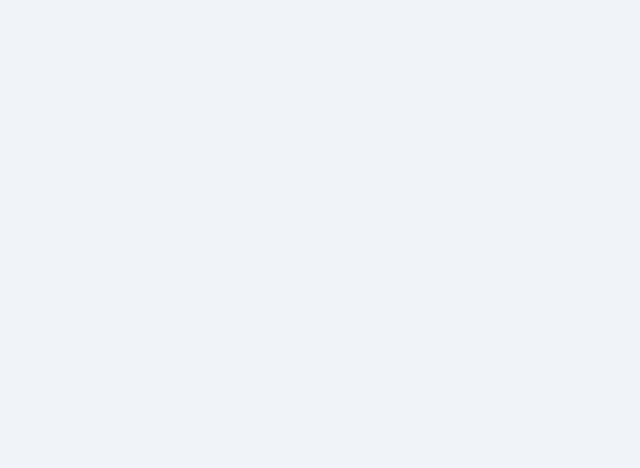
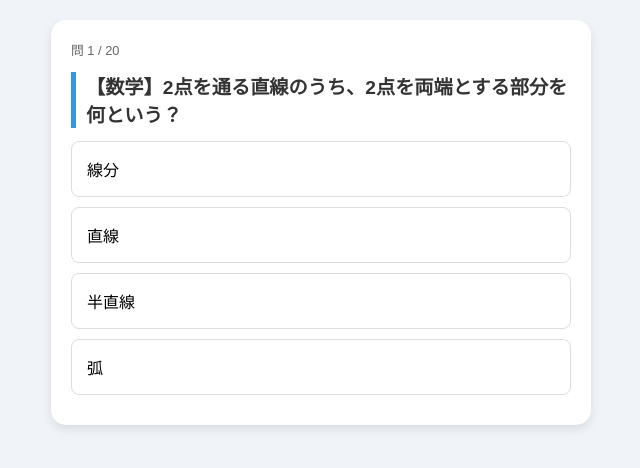
Before and after one commit to japanniki/a, a plain HTML site: page index.html in a window 1280 px wide. Shown: the whole page, without its empty margins (319-959 px from the left). Drawn offline with Linux system fonts and the light colour scheme.

Commit message:
Update index.html

```diff
--- a/index.html
+++ b/index.html
@@ -3,18 +3,95 @@
 <head>
     <meta charset="UTF-8">
     <meta name="viewport" content="width=device-width, initial-scale=1.0">
-    <title>中1 学年末考査対策クイズ（数学・美術）</title>
+    <title>中1学年末テスト対策</title>
     <style>
-        :root { --primary-color: #3498db; --bg-color: #f0f4f8; }
-        body { font-family: 'Helvetica Neue', Arial, sans-serif; background-color: var(--bg-color); display: flex; justify-content: center; align-items: center; min-height: 100vh; margin: 0; padding: 20px; box-sizing: border-box; }
-        #quiz-container { background: white; padding: 30px; border-radius: 20px; box-shadow: 0 10px 25px rgba(0,0,0,0.1); width: 100%; max-width: 600px; text-align: center; }
-        h1 { color: #2c3e50; font-size: 1.4rem; margin-bottom: 20px; border-bottom: 3px solid var(--primary-color); padding-bottom: 10px; }
-        .progress { font-size: 0.9rem; color: #7f8c8d; margin-bottom: 10px; }
-        .question { font-size: 1.1rem; color: #34495e; margin-bottom: 25px; line-height: 1.5; font-weight: bold; }
-        .option { display: block; width: 100%; padding: 15px; margin: 10px 0; border: 2px solid #ecf0f1; border-radius: 12px; cursor: pointer; text-align: left; background: #fff; font-size: 1rem; transition: all 0.2s ease; }
-        .option:hover { border-color: var(--primary-color); background-color: #ebf5fb; }
-        .option.correct { background-color: #d4edda; border-color: #28a745; color: #155724; }
-        .option.wrong { background-color: #f8d7da; border-color: #dc3545; color: #721c24; }
-        #result-area { margin-top: 20px; padding: 15px; border-radius: 10px; display: none; }
-        #hint-text { font-size: 0.85rem; color: #e67e22; background: #fef5e7; padding: 10px; border-radius: 5px; margin-bottom: 15px; display: none; }
-        #next-btn { background
+        body { font-family: sans-serif; background: #f0f4f8; margin: 0; padding: 20px; display: flex; justify-content: center; }
+        #app { background: white; width: 100%; max-width: 500px; padding: 20px; border-radius: 15px; box-shadow: 0 4px 10px rgba(0,0,0,0.1); }
+        h1 { font-size: 1.2rem; color: #333; border-left: 5px solid #3498db; padding-left: 10px; }
+        .btn { display: block; width: 100%; padding: 15px; margin: 10px 0; border: 1px solid #ddd; border-radius: 8px; background: white; cursor: pointer; text-align: left; font-size: 1rem; }
+        .btn:hover { background: #f9f9f9; }
+        #next-btn { display: none; width: 100%; padding: 15px; background: #3498db; color: white; border: none; border-radius: 8px; font-weight: bold; cursor: pointer; margin-top: 10px; }
+        .correct { background: #d4edda !important; border-color: #28a745; }
+        .wrong { background: #f8d7da !important; border-color: #dc3545; }
+    </style>
+</head>
+<body>
+    <div id="app">
+        <div id="status" style="font-size: 0.8rem; color: #666;"></div>
+        <h1 id="question">読み込み中...</h1>
+        <div id="answers"></div>
+        <button id="next-btn" onclick="nextQuestion()">次の問題へ</button>
+    </div>
+
+<script>
+    // 資料SCN_20260225_0458.pdfに基づいた20問
+    const questions = [
+        {q:"【数学】2点を通る直線のうち、2点を両端とする部分を何という？", a:["線分","直線","半直線","弧"], c:"線分"},
+        {q:"【数学】1つの頂点から角を半分に分ける線を何という？", a:["角の二等分線","垂直二等分線","接線","母線"], c:"角の二等分線"},
+        {q:"【数学】円周上の2点を結ぶ線分を何という？", a:["弦","弧","半径","直径"], c:"弦"},
+        {q:"【数学】球の表面積を求める公式は？", a:["4πr²","4/3πr³","πr²","2πr"], c:"4πr²"},
+        {q:"【数学】底面が半径r、高さhの円柱の体積は？", a:["πr²h","1/3πr²h","2πrh","2πr(r+h)"], c:"πr²h"},
+        {q:"【数学】全ての面が合同な正多角形で頂点に集まる面の数が等しい立体は？", a:["正多面体","正角柱","正角錐","回転体"], c:"正多面体"},
+        {q:"【数学】正三角形の面だけでできている正多面体は何種類？", a:["3種類","1種類","2種類","5種類"], c:"3種類"},
+        {q:"【数学】長方形を1回転させてできる立体は？", a:["円柱","円錐","球","正六面体"], b:"円柱", c:"円柱"},
+        {q:"【数学】空間で、1つの直線に垂直な2つの平面は？", a:["平行","垂直","ねじれの位置","1点を通る"], c:"平行"},
+        {q:"【数学】おうぎ形の面積の公式（中心角a）は？", a:["πr² × a/360","2πr × a/360","πr²","1/2πr"], c:"πr² × a/360"},
+        {q:"【美術】色相環で向かい合う位置にある色の関係は？", a:["補色","同系色","無彩色","類似色"], c:"補色"},
+        {q:"【美術】横線が細く、右端に「山（ウロコ）」がある書体は？", a:["明朝体","ゴシック体","楷書体","サンセリフ体"], c:"明朝体"},
+        {q:"【美術】線の太さがほぼ一定で、力強い印象の書体は？", a:["ゴシック体","明朝体","ローマン体","スクリプト体"], c:"ゴシック体"},
+        {q:"【美術】欧文レタリングで「飾り」がない書体は？", a:["サンセリフ体","ローマン体","イタリック体","ゴシック"], c:"サンセリフ体"},
+        {q:"【美術】色の三要素は、色相、明度、あと一つは？", a:["彩度","透明度","濃度","感度"], c:"彩度"},
+        {q:"【美術】最も明度が高い色（一番明るい色）は？", a:["白","黄","赤","金"], c:"白"},
+        {q:"【美術】14〜16世紀イタリアで起こった「再生」を意味する運動は？", a:["ルネサンス","バロック","印象派","ロココ"], c:"ルネサンス"},
+        {q:"【美術】レオナルド・ダ・ヴィンチの代表作は？", a:["モナ・リザ","ひまわり","叫び","最後の晩餐"], c:"モナ・リザ"},
+        {q:"【美術】レタリングの実技で、文字のバランスを整える範囲は？", a:["字面","中心線","外枠","ベースライン"], c:"字面"},
+        {q:"【美術】自分の感じたままに作品を受け取る鑑賞方法は？", a:["直感的な鑑賞","分析的な鑑賞","批判的な鑑賞","歴史的な鑑賞"], c:"直感的な鑑賞"}
+    ];
+
+    let current = 0;
+    let score = 0;
+
+    function show() {
+        const item = questions[current];
+        document.getElementById("status").innerText = `問 ${current + 1} / ${questions.length}`;
+        document.getElementById("question").innerText = item.q;
+        const ansDiv = document.getElementById("answers");
+        ansDiv.innerHTML = "";
+        item.a.forEach(txt => {
+            const b = document.createElement("button");
+            b.className = "btn";
+            b.innerText = txt;
+            b.onclick = () => check(b, txt);
+            ansDiv.appendChild(b);
+        });
+        document.getElementById("next-btn").style.display = "none";
+    }
+
+    function check(btn, val) {
+        const correct = questions[current].c;
+        const allButtons = document.querySelectorAll(".btn");
+        allButtons.forEach(b => b.style.pointerEvents = "none");
+
+        if(val === correct) {
+            btn.classList.add("correct");
+            score++;
+        } else {
+            btn.classList.add("wrong");
+            allButtons.forEach(b => { if(b.innerText === correct) b.classList.add("correct"); });
+        }
+        document.getElementById("next-btn").style.display = "block";
+    }
+
+    function nextQuestion() {
+        current++;
+        if(current < questions.length) {
+            show();
+        } else {
+            document.getElementById("app").innerHTML = `<h1>終了！結果は ${score}/${questions.length}</h1><button onclick="location.reload()" class="btn">もう一度やる</button>`;
+        }
+    }
+
+    show();
+</script>
+</body>
+</html>
```
